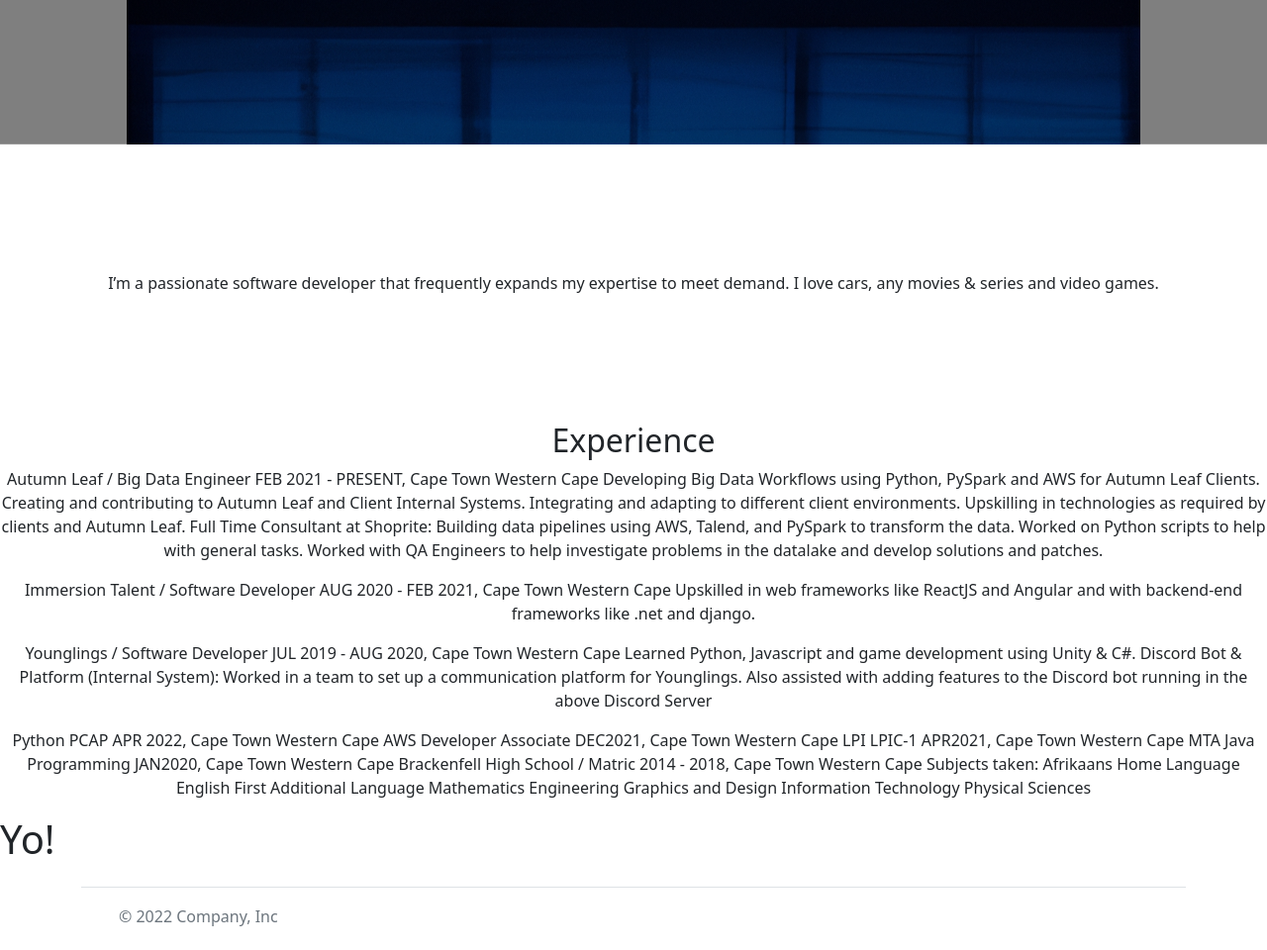
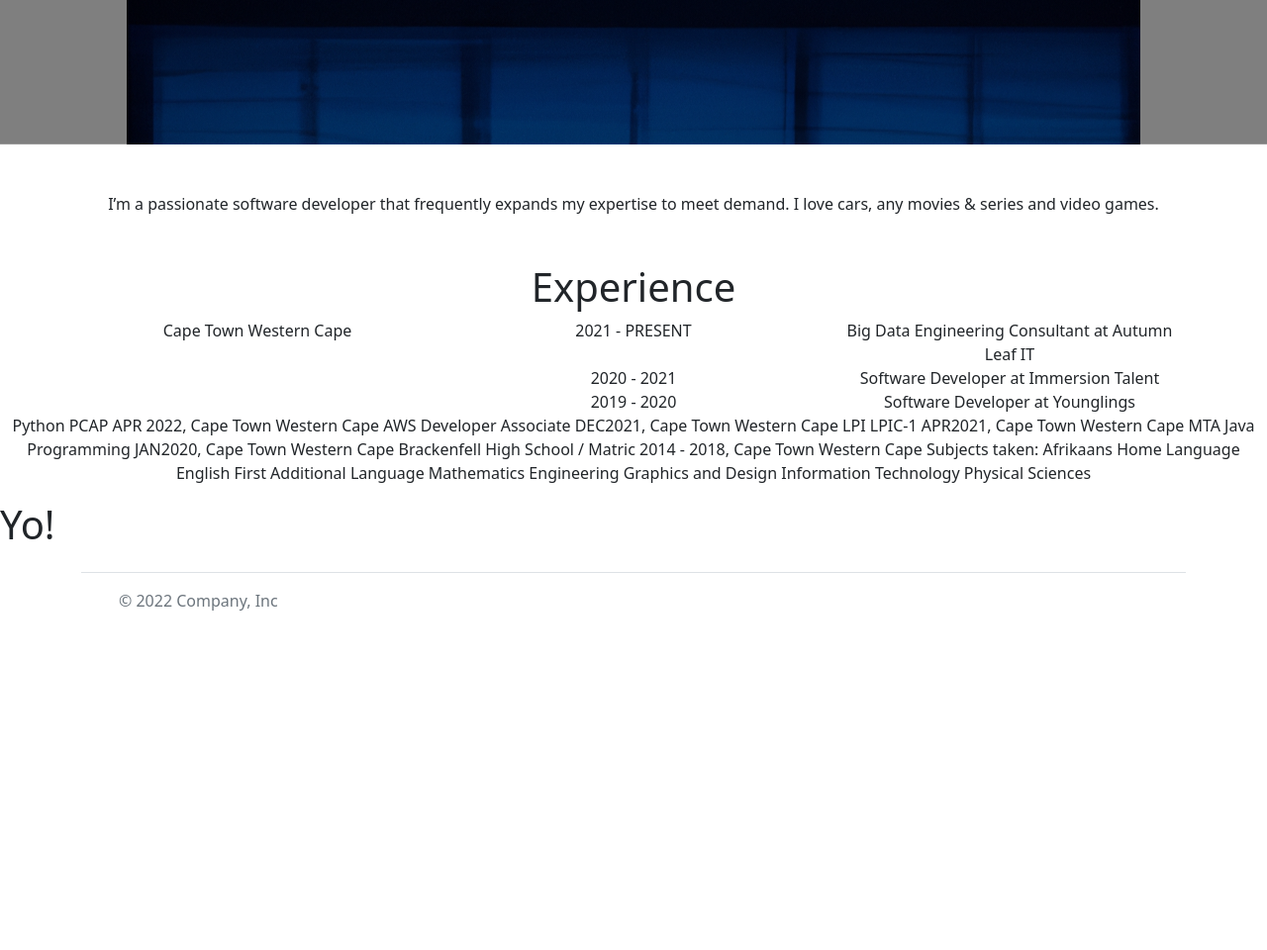
Before and after one commit to AppelKoos/johan-portfolio-tipping-poach, a Flask app: page / in a window 1280 px wide. Shown: the part 550-1510 px from the top of the page at 99% size. After the commit the page ends 1167 px from the top, so only its background shows below. Run offline with Flask 2, Linux system fonts and the light colour scheme.

Commit message:
modified content with bootstrap styling

```diff
--- a/static/styles.css
+++ b/static/styles.css
@@ -12,17 +12,6 @@
 	margin-right: auto;
 	text-align: center;
 }
-.about {
-    text-align: center;
-    margin-top: 10%;
-    margin-bottom: 10%;
-    margin-left: 5%;
-    margin-right: 5%;
-}
-
-.exp {
-text-align: center;
-}
 
 .edu {
 text-align: center;
--- a/templates/base.html
+++ b/templates/base.html
@@ -20,44 +20,37 @@
                 <p class="lead mb-4">Data Engineer</p>
             </div>
         </div>
-
     </div>
 </div>
 
-<div class="about">
-    <p>
-        I’m a passionate software developer that frequently expands my expertise to meet demand.
-        I love cars, any movies & series and video games.
-    </p>
+<div class="container pt-5 pb-5 text-center">
+    <div class="row">
+        <div class="col">
+            I’m a passionate software developer that frequently expands my expertise to meet demand.
+            I love cars, any movies & series and video games.
+        </div>
+    </div>
 </div>
 
-<div class="exp">
-    <h2 class="">Experience</h2>
-    <p>
-            Autumn Leaf / Big Data Engineer
-        FEB 2021 - PRESENT,  Cape Town Western Cape
-        Developing Big Data Workflows using Python, PySpark and AWS for Autumn Leaf Clients.
-        Creating and contributing to Autumn Leaf and Client Internal Systems.
-        Integrating and adapting to different client environments.
-        Upskilling in technologies as required by clients and Autumn Leaf.
-            Full Time Consultant at Shoprite:
-        Building data pipelines using AWS, Talend, and PySpark to transform the data.
-        Worked on Python scripts to help with general tasks.
-        Worked with QA Engineers to help investigate problems in the datalake and develop solutions and patches.
-    </p>
-    <p>
-            Immersion Talent / Software Developer
-        AUG 2020 - FEB 2021,  Cape Town Western Cape
-        Upskilled in web frameworks like ReactJS and Angular and with backend-end frameworks like .net and django.
-    </p>
-    <p>
-            Younglings / Software Developer
-        JUL 2019 - AUG 2020,  Cape Town Western Cape
-        Learned Python, Javascript and game development using Unity & C#.
-            Discord Bot & Platform (Internal System):
-        Worked in a team to set up a communication platform for Younglings.
-        Also assisted with adding features to the Discord bot running in the above Discord Server
-    </p>
+<div class="container text-center">
+    <div class="row justify-content-around">
+        <div class="col-12">
+                <H1 class="text-align-center">Experience</H1>
+            </div>
+        <div class="col-12">
+            <div class="row">
+                <div class="col-4">Cape Town Western Cape</div>
+                <div class="col-4">2021 - PRESENT</div>
+                <div class="col-4">Big Data Engineering Consultant at Autumn Leaf IT</div>
+                <div class="col-4"></div>
+                <div class="col-4">2020 - 2021</div>
+                <div class="col-4">Software Developer at Immersion Talent</div>
+                <div class="col-4"></div>
+                <div class="col-4">2019 - 2020</div>
+                <div class="col-4">Software Developer at Younglings</div>
+            </div>
+        </div>
+    </div>
 </div>
 
 <div class="edu">
@@ -104,12 +97,10 @@ Physical Sciences
 </div>
 </div>
 
-
 <!-- Bootstrap import -->
 <script src="https://cdn.jsdelivr.net/npm/bootstrap@5.2.0/dist/js/bootstrap.bundle.min.js"
         integrity="sha384-A3rJD856KowSb7dwlZdYEkO39Gagi7vIsF0jrRAoQmDKKtQBHUuLZ9AsSv4jD4Xa"
         crossorigin="anonymous">
 </script>
-<!--Firebase import-->
 </body>
 </html>
--- a/templates/home.html
+++ b/templates/home.html
@@ -1,5 +1,5 @@
 {% extends "base.html" %}
 <!--Title-->
-{% block title %} Johan {% endblock %}
+{% block title %} Johan van der Merwe - Offical Website{% endblock %}
 <!--Content-->
 {% block content %} <h1>Yo!</h1> {% endblock %}
```
